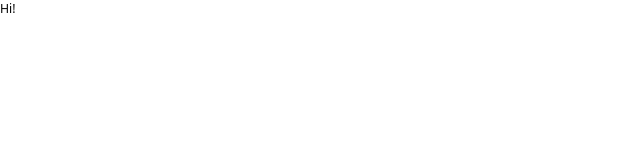
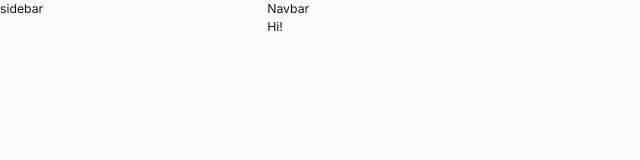
Before and after one commit to JohnKamaujk/TaskFlow, a Next.js app in the folder client/: page / in a window 1280 px wide. Shown: the top 160 px of the page, without its empty margins (0-640 px from the left). Built offline with nearby package versions, Linux system fonts and the light colour scheme.

Commit message:
:sparkles:chore:app layout

```diff
--- /dev/null
+++ b/client/src/app/dashboardWrapper.tsx
@@ -0,0 +1,19 @@
+import React from "react";
+
+const DashboardWrapper = ({ children }: { children: React.ReactNode }) => {
+  return (
+    <div>
+      <div className="flex min-h-screen w-full bg-gray-50 text-gray-900">
+        {/* {sidebar} */}
+        sidebar
+        <main className="dark:bg-dark-bg flex w-full flex-col bg-gray-50 md:pl-64">
+          {/* Navbar */}
+          Navbar
+          {children}
+        </main>
+      </div>
+    </div>
+  );
+};
+
+export default DashboardWrapper;
--- a/client/src/app/layout.tsx
+++ b/client/src/app/layout.tsx
@@ -1,17 +1,9 @@
 import type { Metadata } from "next";
-import localFont from "next/font/local";
+import { Inter } from "next/font/google";
 import "./globals.css";
+import DashboardWrapper from "./dashboardWrapper";
 
-const geistSans = localFont({
-  src: "./fonts/GeistVF.woff",
-  variable: "--font-geist-sans",
-  weight: "100 900",
-});
-const geistMono = localFont({
-  src: "./fonts/GeistMonoVF.woff",
-  variable: "--font-geist-mono",
-  weight: "100 900",
-});
+const inter = Inter({ subsets: ["latin"] });
 
 export const metadata: Metadata = {
   title: "Create Next App",
@@ -25,10 +17,8 @@ export default function RootLayout({
 }>) {
   return (
     <html lang="en">
-      <body
-        className={`${geistSans.variable} ${geistMono.variable} antialiased`}
-      >
-        {children}
+      <body className={inter.className}>
+        <DashboardWrapper>{children} </DashboardWrapper>
       </body>
     </html>
   );
```
Also changed, not shown: client/src/app/fonts/GeistMonoVF.woff (deleted), client/src/app/fonts/GeistVF.woff (deleted).
